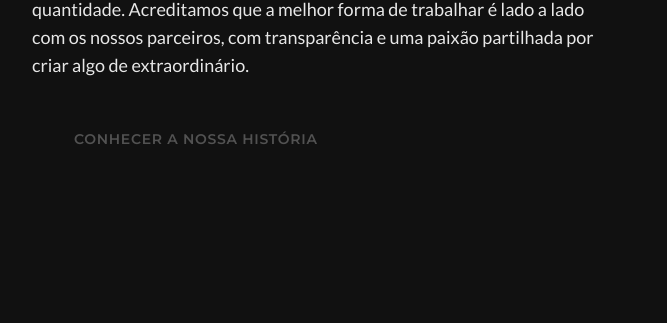
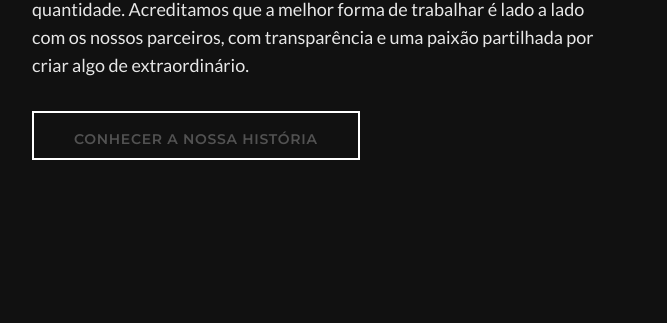
Before and after one commit to jeanchags/studiosix-website, a plain HTML site: page public/index.html in a window 1280 px wide. Shown: the part 2854-3177 px from the top of the page, 0-667 px from the left. Drawn offline with nearby package versions, Linux system fonts and the light colour scheme.

Commit message:
refactor(html): sync index.html with final content and UI elements
This commit updates the main HTML file to incorporate final assets and align with the latest CSS/JS enhancements.

- **UI Integration:** Added the theme toggle button markup to the header and applied the new .btn-secondary class to the 'About' section CTA for improved contrast.

- **Content Population:** Replaced all image placeholders across the Home, Projects, and About pages with the final visual assets.

- **Copywriting Update:** Standardized the term 'estúdio-boutique' to 'estúdio' throughout the site for brand consistency.

```diff
--- a/public/index.html
+++ b/public/index.html
@@ -184,7 +184,7 @@
                     <h2 class="font-titulo font-bold text-3xl sm:text-4xl tracking-tight leading-tight">O nosso estúdio é uma parceria de verdade.</h2>
                     <p class="mt-6 text-base sm:text-lg opacity-90">Somos um estúdio liderado por [Seu Nome], focado em qualidade, não em quantidade. Acreditamos que a melhor forma de trabalhar é lado a lado com os nossos parceiros, com transparência e uma paixão partilhada por criar algo de extraordinário.</p>
                     <div class="mt-8">
-                        <a href="#about" class="btn bg-background text-primary hover:bg-surface nav-link" data-page="about">
+                        <a href="#about" class="btn btn-secondary nav-link" data-page="about">
                             Conhecer a nossa história
                         </a>
                     </div>
```
